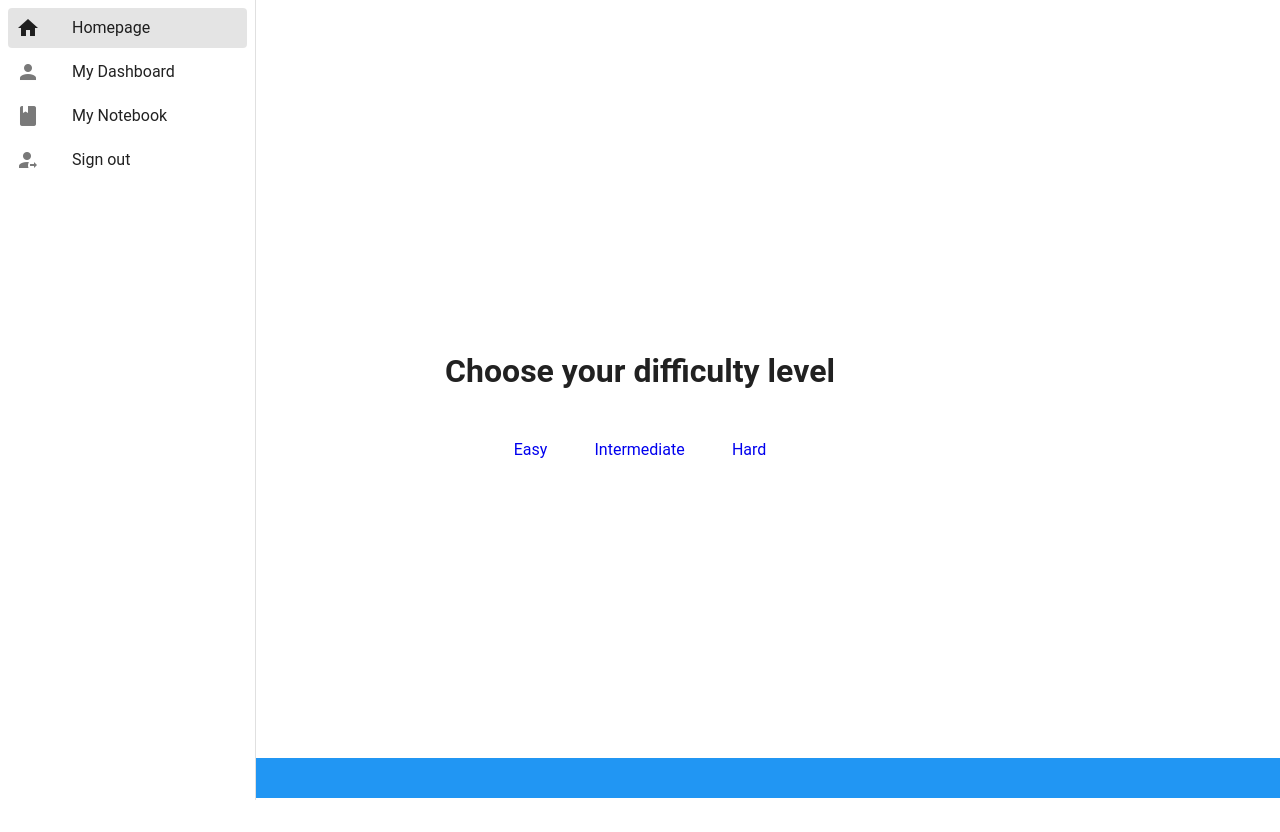
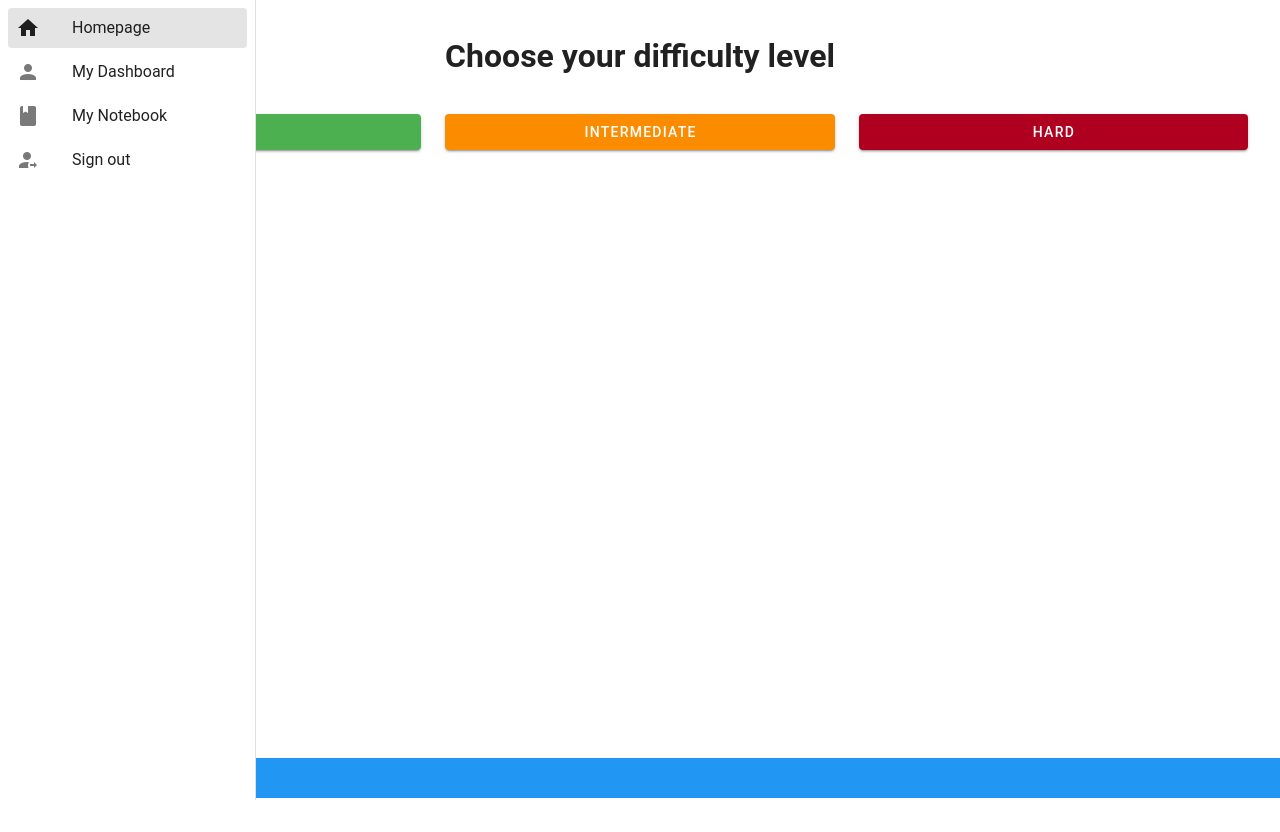
Before and after one commit to nuocmam75009/token_app, a Vue app: page /homepage in a window 1280 px wide. After the commit the page ends 800 px from the top, so only its background shows below. Built offline with nearby package versions, Linux system fonts and the light colour scheme; no server answers.

Commit message:
converted template code to vuetify components for better UI

```diff
--- a/src/components/HomePage.vue
+++ b/src/components/HomePage.vue
@@ -1,20 +1,28 @@
 <template>
-<div class="home-container">
-    <h1>Choose your difficulty level</h1>
-
-    <div class="button-container">
-      <router-link :to="{ name : 'Easymode', params: { mode: 'easy' } }">
-        <button>Easy</button>
-      </router-link>
-      <router-link :to="{ name : 'IntermediateMode', params: { mode: 'intermediate' } }">
-        <button>Intermediate</button>
-      </router-link>
-      <router-link :to="{ name : 'HardMode', params: { mode: 'hard' } }">
-        <button>Hard</button>
-      </router-link>
-  </div>
-</div>
-
+  <v-container class="home-container" fluid>
+    <v-row justify="center">
+      <v-col cols="12" class="text-center">
+        <h1>Choose your difficulty level</h1>
+      </v-col>
+    </v-row>
+    <v-row justify="center" class="button-container">
+      <v-col cols="12" sm="4" class="text-center">
+        <router-link :to="{ name: 'Easymode', params: { mode: 'easy' } }">
+          <v-btn color="success" class="mb-2">Easy</v-btn>
+        </router-link>
+      </v-col>
+      <v-col cols="12" sm="4" class="text-center">
+        <router-link :to="{ name: 'IntermediateMode', params: { mode: 'intermediate' } }">
+          <v-btn color="warning" class="mb-2">Intermediate</v-btn>
+        </router-link>
+      </v-col>
+      <v-col cols="12" sm="4" class="text-center">
+        <router-link :to="{ name: 'HardMode', params: { mode: 'hard' } }">
+          <v-btn color="error" class="mb-2">Hard</v-btn>
+        </router-link>
+      </v-col>
+    </v-row>
+  </v-container>
 </template>
 
 <script>
@@ -31,37 +39,4 @@ export default {
 
 <style>
 
-.home-container {
-    display: flex;
-    flex-direction: column;
-    justify-content: center;
-    align-items: center;
-    min-height: 100vh;
-    text-align: center;
-}
-
-.button-container {
-    display: flex;
-    justify-content: space-around;
-    width: 300px;
-    margin-top: 20px;
-}
-
-button {
-  width: 140px;
-  height: 60px;
-  background-color: lightblue;
-  border: none;
-  border-radius: 5px;
-  font-size: 16px;
-  cursor: pointer;
-  transition: background-color 0.3s;
-}
-
-
-button:hover {
-  background-color: darkblue;
-  color: white;
-}
-
 </style>
```
